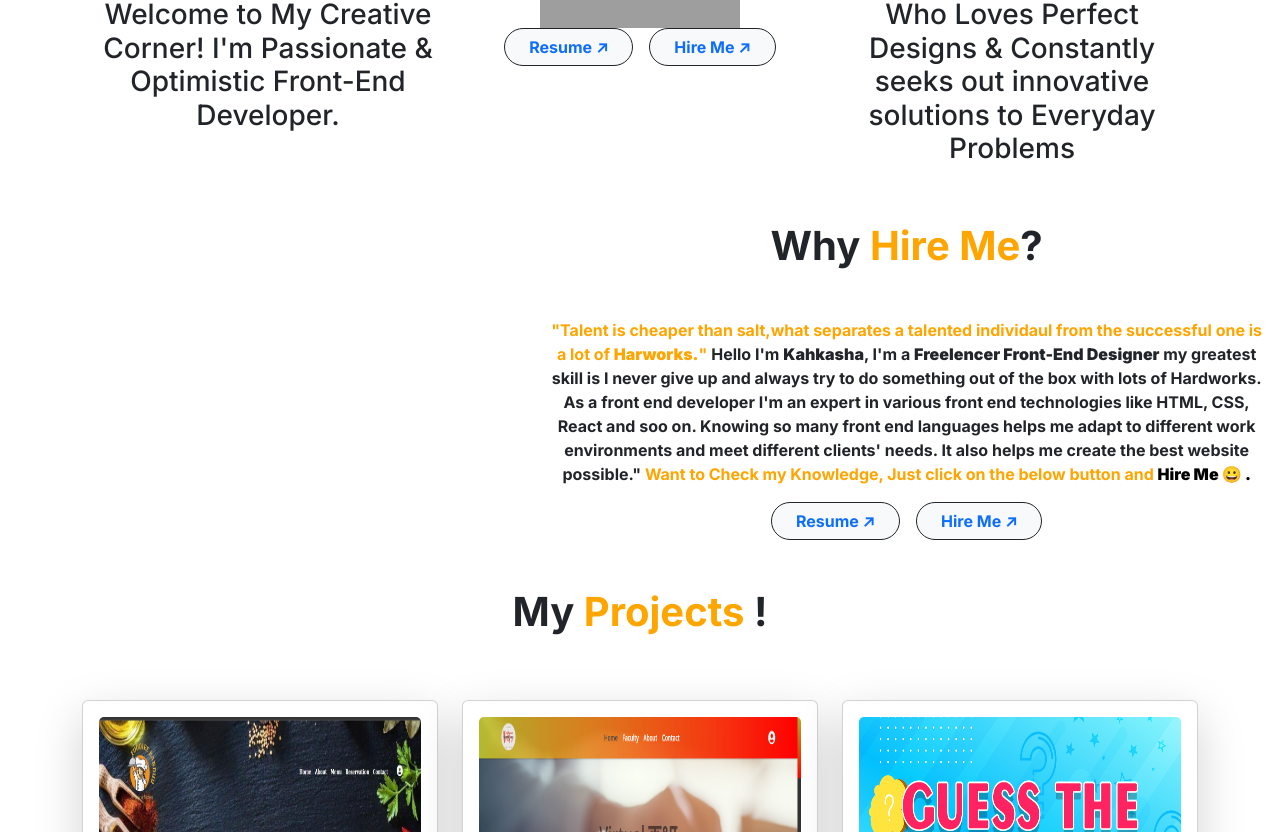
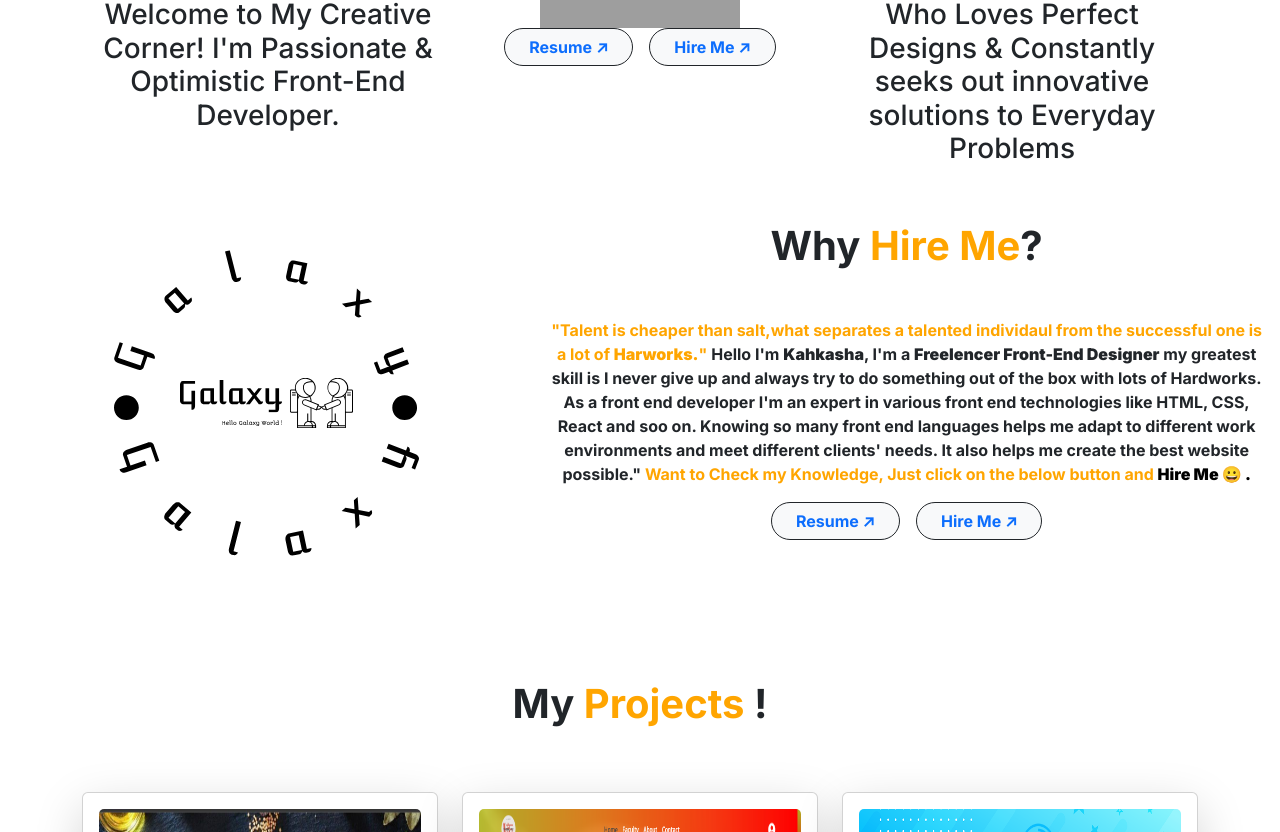
Before and after one commit to kahkasha17/Portfolio, a Next.js app: page / in a window 1280 px wide. Shown: the part 378-1210 px from the top of the page. Built offline with nearby package versions, Linux system fonts and the light colour scheme; grey boxes are pictures that could not be loaded.

Commit message:
Update About.js

```diff
--- a/src/Components/About.js
+++ b/src/Components/About.js
@@ -3,7 +3,7 @@ import React from 'react'
 import Button from '@/Components/Button';
 import Heading from '@/Components/Heading';
 import {motion} from 'framer-motion';
-import Image from 'next/image';
+
 
 
 const About = () => {
@@ -13,7 +13,7 @@ const About = () => {
       <div className="row">
 
         <div className="col-md-5 col-sm-12 text-center mx-auto ">
-          <motion.Image
+          <motion.img
 
           whileHover={{
             rotate: [0, 0, 270, 270, 0],
@@ -24,7 +24,7 @@ const About = () => {
           whileInView={{rotate: [0, 0, 270, 270, 0],
             borderRadius: ["20%", "20%", "40%", "40%", "20%"],}}
 
-          src="/public/images/logo-black.svg" alt="Galaxy Logo" style={{width:"90%"}}/>
+          src="logo-black.svg" alt="Galaxy Logo" style={{width:"90%"}}/>
         </div>
         <div className="col-md-7 col-sm-12 text-center mx-auto px-auto " >
 
```
